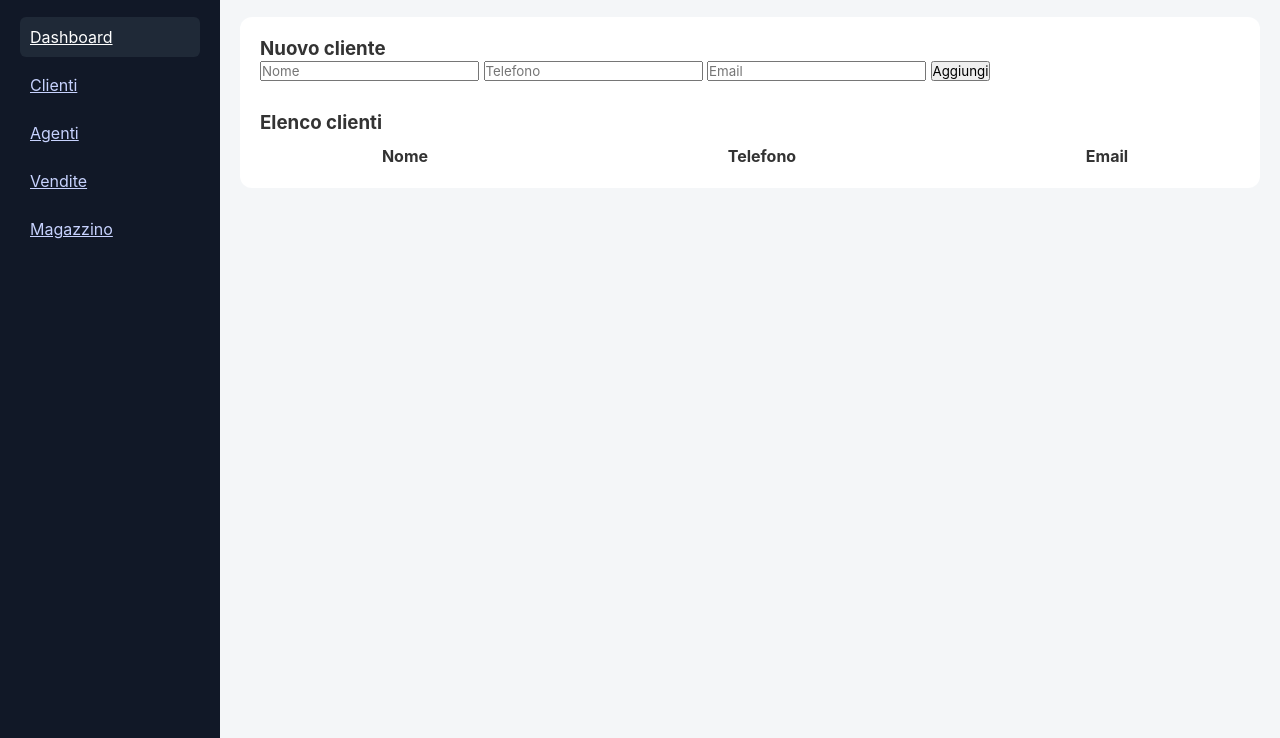
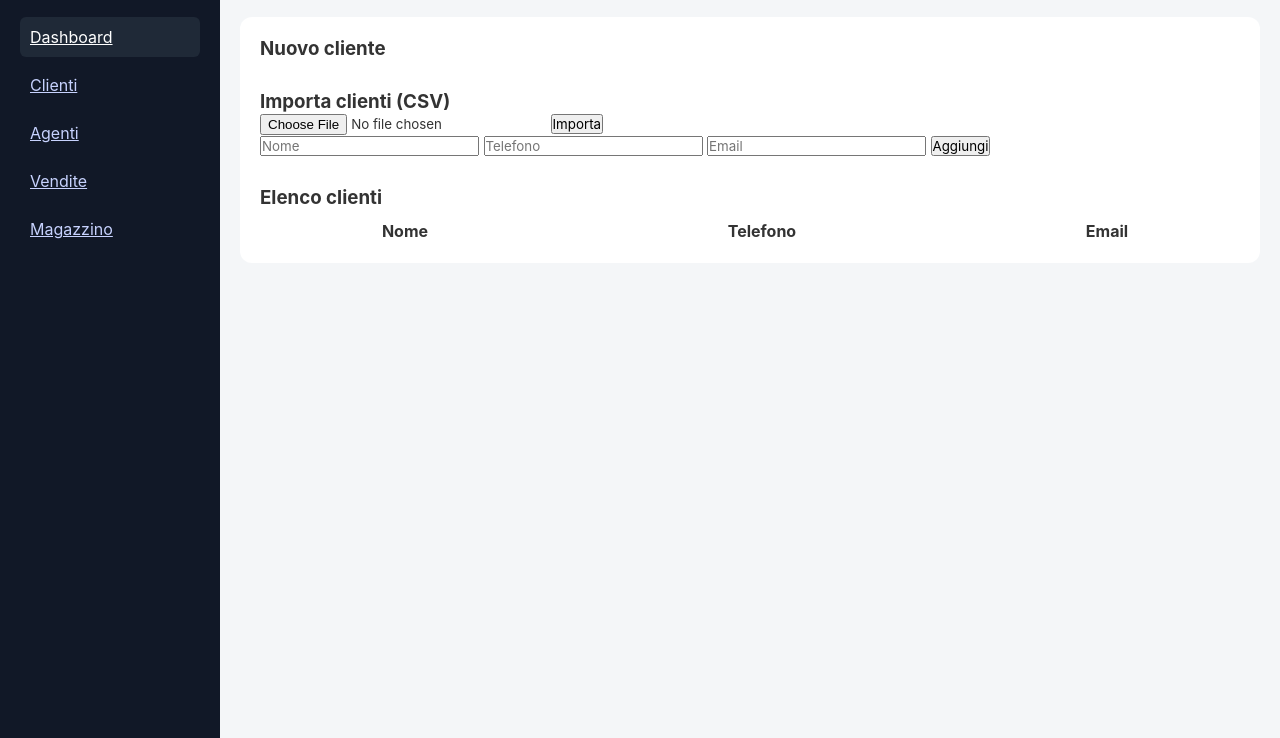
Before and after one commit to lucegasbonus-commits/crm-magazzino, a website: page public/clienti.html in a window 1280 px wide. Shown: the part 62-800 px from the top of the page. Drawn offline with Linux system fonts and the light colour scheme; no server answers.

Commit message:
clienti.html

```diff
--- a/public/clienti.html
+++ b/public/clienti.html
@@ -28,6 +28,12 @@
 
     <section class="content">
       <h3>Nuovo cliente</h3>
+      <h3 style="margin-top:30px">Importa clienti (CSV)</h3>
+
+<form action="/clienti/import" method="POST" enctype="multipart/form-data">
+  <input type="file" name="file" accept=".csv" required>
+  <button>Importa</button>
+</form>
       <form id="clienteForm">
         <input placeholder="Nome" name="nome" required>
         <input placeholder="Telefono" name="telefono">
```
